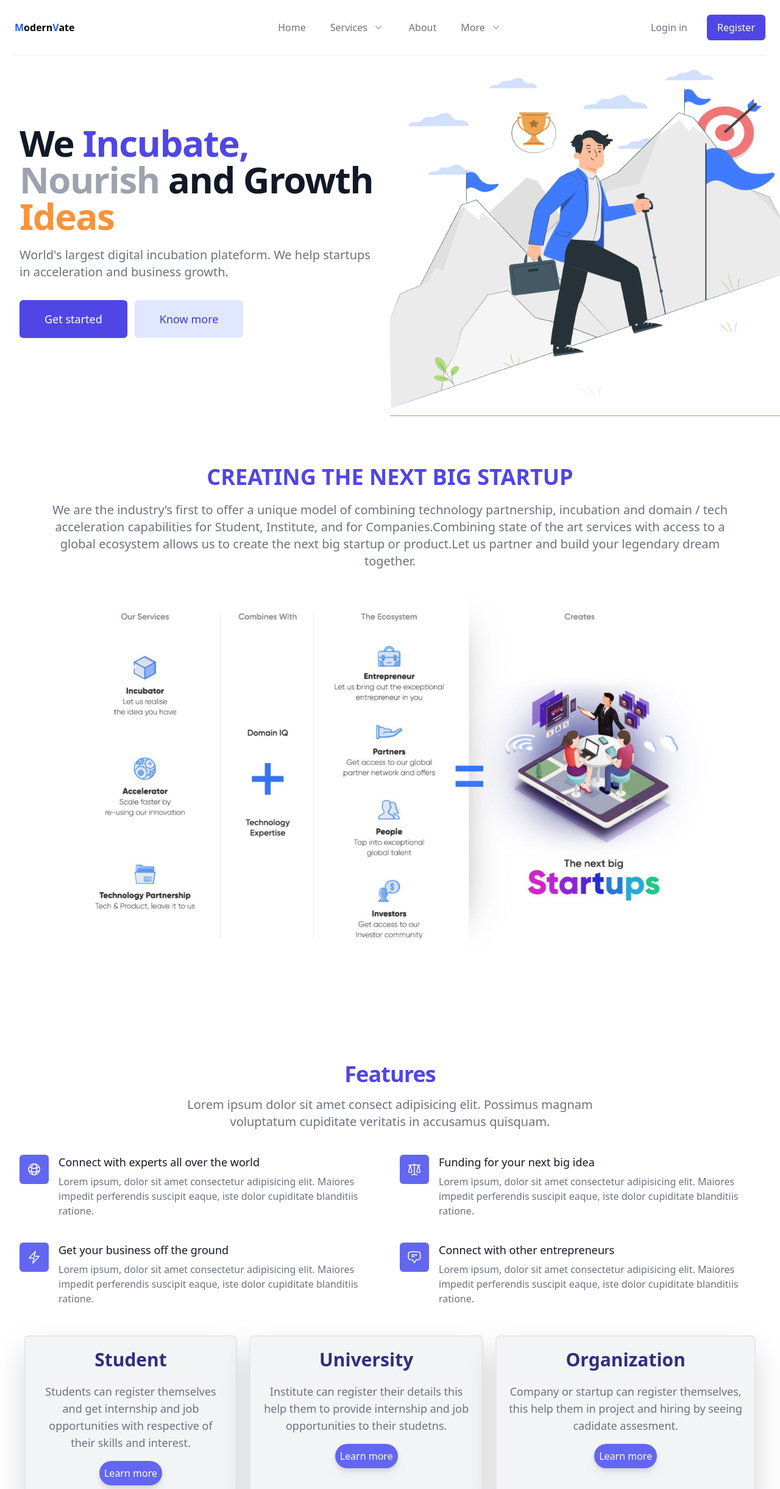
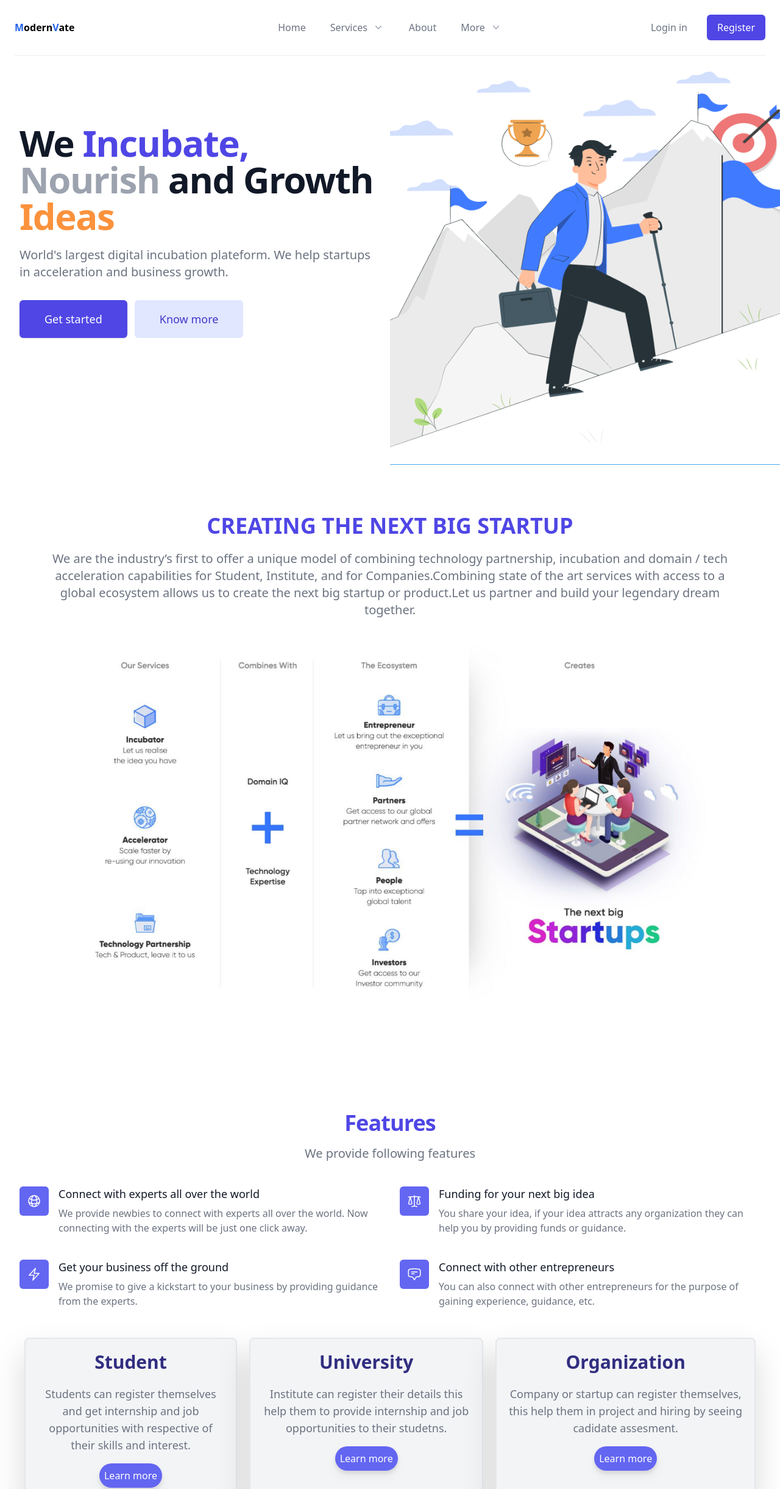
Before and after one commit to DrasticCoder/ModernVate, a React (Create React App) app: page / in a window 1280 px wide. Shown: the top 2441 px of the page at 61% size. Built offline with nearby package versions, Linux system fonts and the light colour scheme.

Commit message:
Info added & put margin on hero sec

```diff
--- a/src/components/Features.jsx
+++ b/src/components/Features.jsx
@@ -4,25 +4,25 @@ const features = [
     {
         name: 'Connect with experts all over the world',
         description:
-            'Lorem ipsum, dolor sit amet consectetur adipisicing elit. Maiores impedit perferendis suscipit eaque, iste dolor cupiditate blanditiis ratione.',
+            'We provide newbies to connect with experts all over the world. Now connecting with the experts will be just one click away.',
         icon: GlobeAltIcon,
     },
     {
         name: 'Funding for your next big idea',
         description:
-            'Lorem ipsum, dolor sit amet consectetur adipisicing elit. Maiores impedit perferendis suscipit eaque, iste dolor cupiditate blanditiis ratione.',
+            'You share your idea, if your idea attracts any organization they can help you by providing funds or guidance.',
         icon: ScaleIcon,
     },
     {
         name: 'Get your business off the ground',
         description:
-            'Lorem ipsum, dolor sit amet consectetur adipisicing elit. Maiores impedit perferendis suscipit eaque, iste dolor cupiditate blanditiis ratione.',
+            'We promise to give a kickstart to your business by providing guidance from the experts.',
         icon: BoltIcon,
     },
     {
         name: 'Connect with other entrepreneurs',
         description:
-            'Lorem ipsum, dolor sit amet consectetur adipisicing elit. Maiores impedit perferendis suscipit eaque, iste dolor cupiditate blanditiis ratione.',
+            'You can also connect with other entrepreneurs for the purpose of gaining experience, guidance, etc.',
         icon: ChatBubbleBottomCenterTextIcon,
     },
 ]
@@ -36,8 +36,7 @@ export default function Features() {
                         Features
                     </p>
                     <p className="mt-4 max-w-2xl text-xl text-gray-500 lg:mx-auto">
-                        Lorem ipsum dolor sit amet consect adipisicing elit. Possimus magnam voluptatum cupiditate veritatis in
-                        accusamus quisquam.
+                        We provide following features
                     </p>
                 </div>
 
--- a/src/components/HeroSection.jsx
+++ b/src/components/HeroSection.jsx
@@ -4,7 +4,7 @@ export default function HeroSection() {
     return (
         <div className="md:relative overflow-hidden bg-white">
             <div className="mx-auto max-w-7xl">
-                <div className="md:relative z-2 pb-8 sm:pb-16 md:pb-20 lg:w-full lg:max-w-2xl lg:pb-28 xl:pb-32">
+                <div className="mb-20 md:relative z-2 pb-8 sm:pb-16 md:pb-20 lg:w-full lg:max-w-2xl lg:pb-28 xl:pb-32">
                     <svg
                         className="absolute inset-y-0 right-0 hidden h-full w-48 translate-x-1/2 transform text-white lg:block"
                         fill="currentColor"
```
Also changed, not shown: 1 other file (tests, documents, lock files or other folders).
